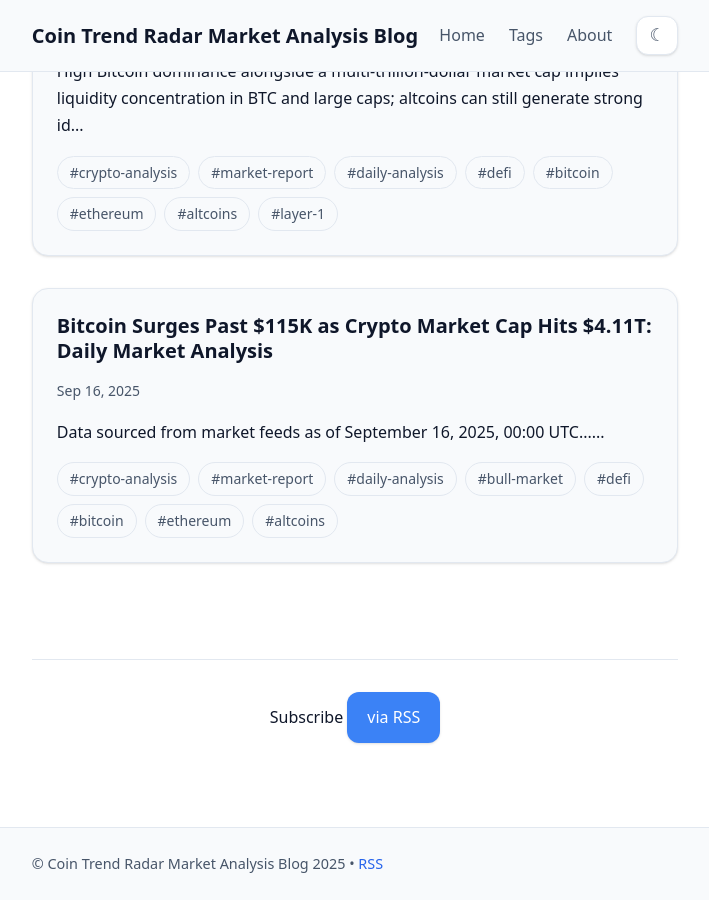
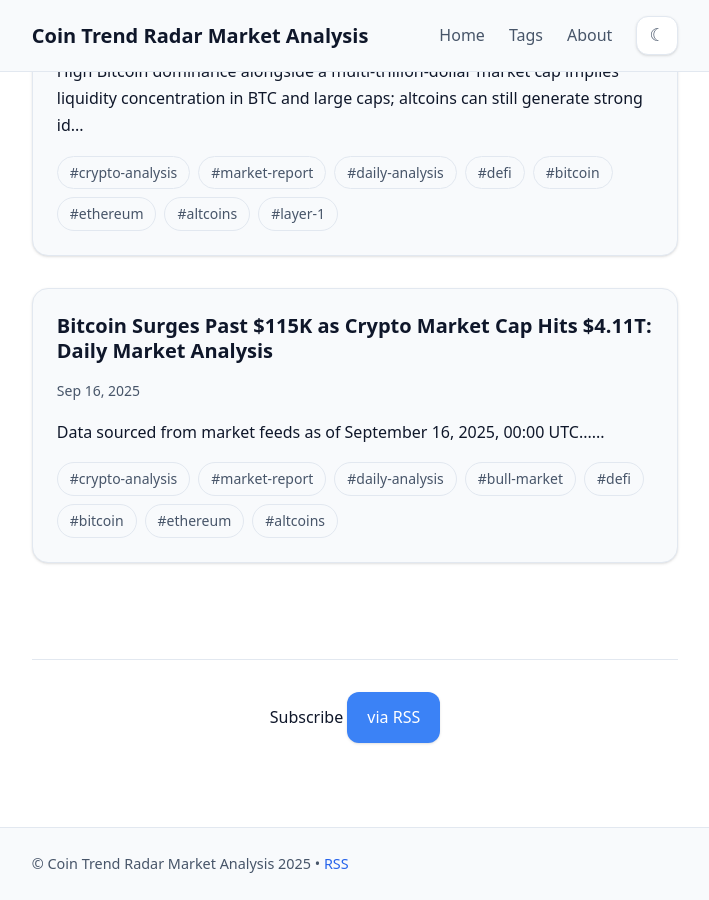
Before and after one commit to cryptowhizard/cryptowhizard.github.io, a Jekyll site: the page built from index.html, in a window 1280 px wide and 900 px high, scrolled down 998 px. Shown: the whole window, without its empty margins (285-994 px from the left). Built offline with Jekyll 4.4.1, drawn with Linux system fonts in a browser that asks for light colours; some web fonts are replaced; the list of posts is cut into pages by our own code.

Commit message:
Update _config.yml

```diff
--- a/_config.yml
+++ b/_config.yml
@@ -1,4 +1,4 @@
-title: Coin Trend Radar Market Analysis Blog
+title: Coin Trend Radar Market Analysis
 description: Daily cryptocurrency market insights and analysis
 lang: en
 timezone: America/New_York
```
